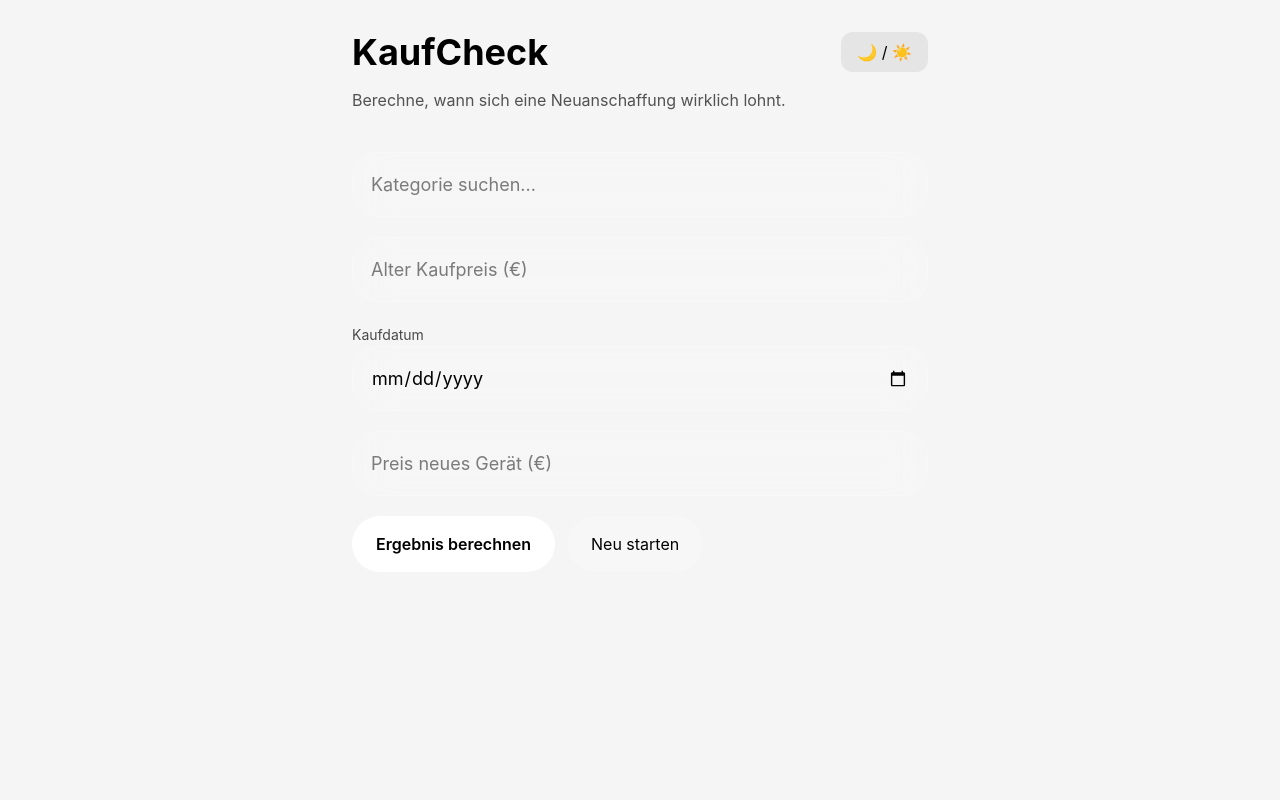
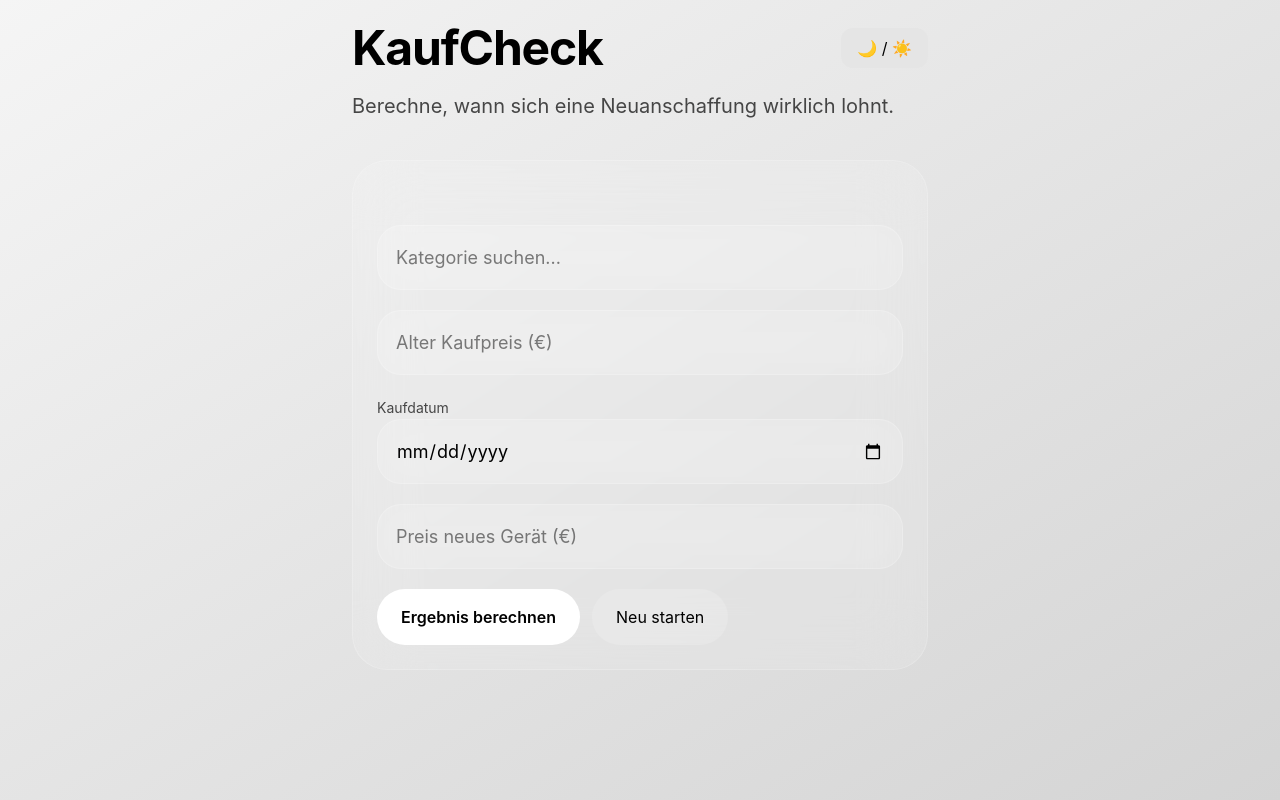
Before and after one commit to yatamci/KaufCheck, a Next.js app: page / in a window 1280 px wide. Built offline with nearby package versions, Linux system fonts and the light colour scheme.

Commit message:
page.tsx aktualisieren

```diff
--- a/src/app/page.tsx
+++ b/src/app/page.tsx
@@ -1,5 +1,5 @@
-import Calculator from "@/components/Calculator";
-import ThemeToggle from "@/components/ThemeToggle";
+import Calculator from "@/components/Calculator"
+import ThemeToggle from "@/components/ThemeToggle"
 
 
 export default function Home(){
@@ -9,20 +9,31 @@ return(
 
 <main className="
 min-h-screen
-p-8
-bg-neutral-100
-dark:bg-black
+bg-gradient-to-br
+from-neutral-100
+to-neutral-300
+dark:from-black
+dark:to-neutral-900
+p-6
 ">
 
 
-<div className="max-w-xl mx-auto">
+<div className="
+max-w-xl
+mx-auto
+">
 
 
-<div className="flex justify-between">
+<div className="
+flex
+justify-between
+items-center
+">
 
 <h1 className="
-text-4xl
+text-5xl
 font-bold
+tracking-tight
 ">
 
 KaufCheck
@@ -38,9 +49,9 @@ KaufCheck
 
 
 <p className="
-mt-4
-text-neutral-600
-dark:text-neutral-400
+mt-5
+text-xl
+opacity-70
 ">
 
 Berechne, wann sich eine Neuanschaffung wirklich lohnt.
@@ -48,10 +59,15 @@ Berechne, wann sich eine Neuanschaffung wirklich lohnt.
 </p>
 
 
+<div className="mt-10 glass rounded-[35px] p-6">
+
 <Calculator/>
+
+</div>
 
 
 </div>
+
 
 </main>
 
```
